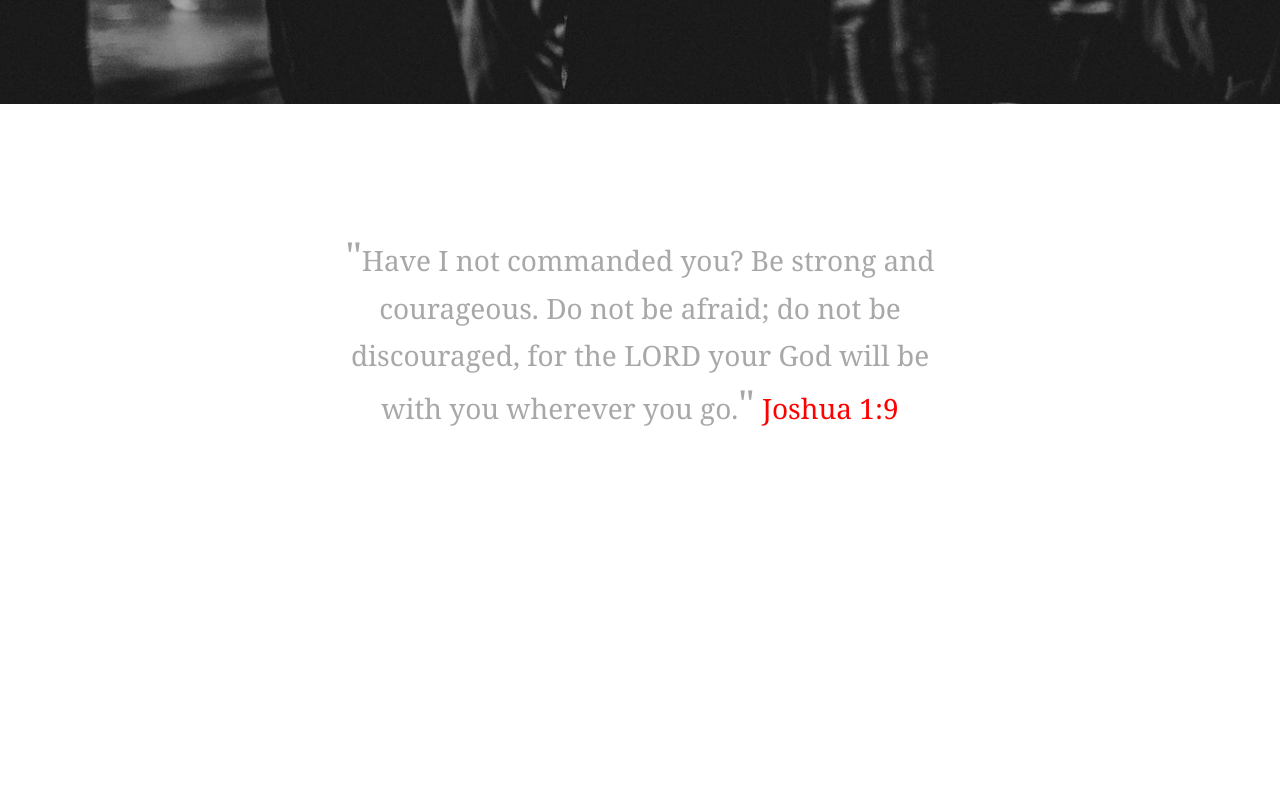
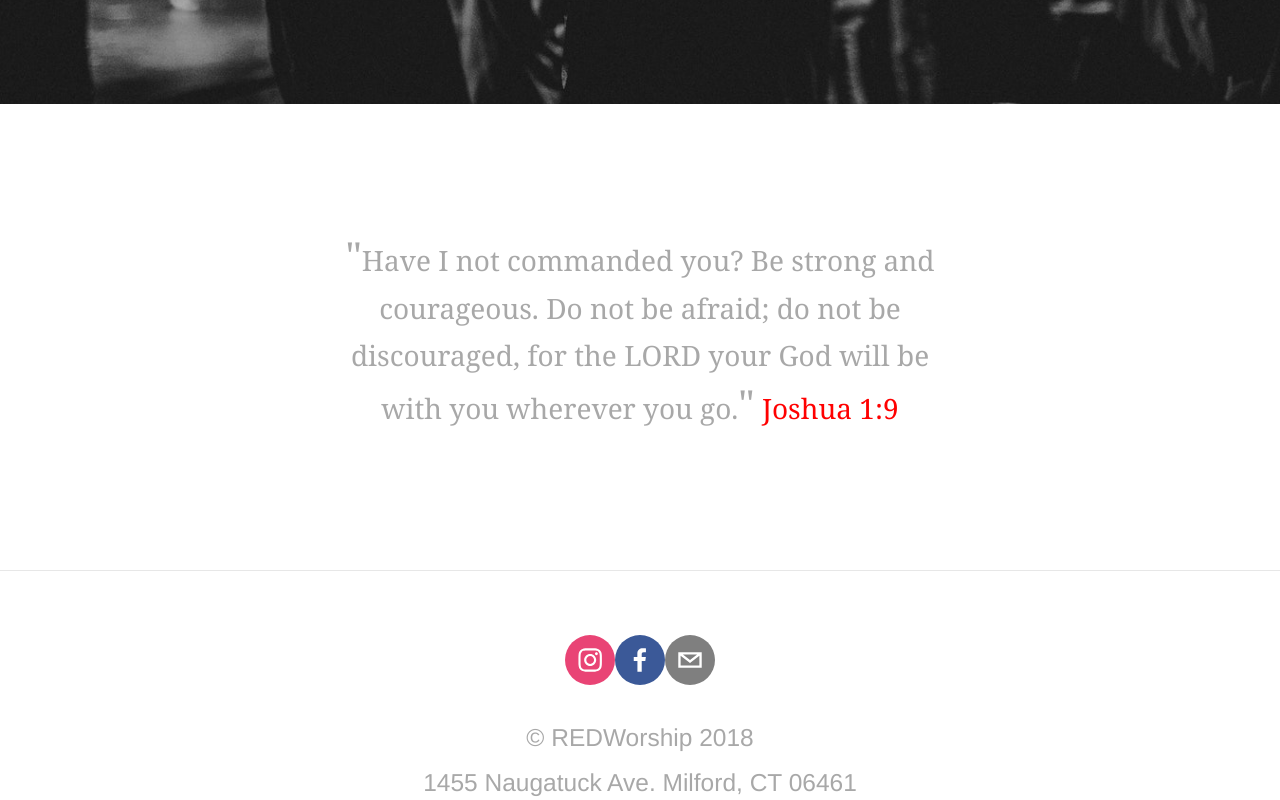
Before and after one commit to CodeLikeYouWantIt/REDW, a React (Create React App) app: page / in a window 1280 px wide. Shown: the part 696-1496 px from the top of the page. Before the commit the page ends 1266 px from the top, so only its background shows below. Built offline with nearby package versions, Linux system fonts and the light colour scheme.

Commit message:
add icons and copyright in footer

```diff
--- a/package.json
+++ b/package.json
@@ -18,5 +18,8 @@
     "build": "react-scripts build",
     "test": "react-scripts test --env=jsdom",
     "eject": "react-scripts eject"
+  },
+  "devDependencies": {
+    "react-social-icons": "^2.8.1"
   }
 }
--- a/public/index.html
+++ b/public/index.html
@@ -11,6 +11,8 @@
     <!-- Optional theme -->
     <link rel="stylesheet" href="https://maxcdn.bootstrapcdn.com/bootstrap/3.3.7/css/bootstrap-theme.min.css" integrity="sha384-rHyoN1iRsVXV4nD0JutlnGaslCJuC7uwjduW9SVrLvRYooPp2bWYgmgJQIXwl/Sp"
       crossorigin="anonymous">
+
+      <link href="//maxcdn.bootstrapcdn.com/font-awesome/4.1.0/css/font-awesome.min.css" rel="stylesheet">
     <!--
       manifest.json provides metadata used when your web app is added to the
       homescreen on Android. See https://developers.google.com/web/fundamentals/engage-and-retain/web-app-manifest/
--- a/src/components/App/App.js
+++ b/src/components/App/App.js
@@ -2,7 +2,7 @@ import React, { Component } from 'react';
 import Home from '../Page/Home/Home'
 import Hamburger from '../HamburgerMenu/Hamburger'
 import AboutHome from '../Page/About/AboutHome'
-import './App.css'
+import Footer from '../Footer/Footer'
 ;
 
 class App extends Component {
@@ -12,6 +12,7 @@ class App extends Component {
                 <Hamburger/>
                 <Home/>
                 <AboutHome/>
+                <Footer/>
             </div>
         );
     }
--- a/src/components/Footer/Footer.css
+++ b/src/components/Footer/Footer.css
@@ -0,0 +1,15 @@
+.footer {
+    font-size:1.75em;
+    border-top: 1px solid #E7E7E7;
+    text-align: center;
+    padding: 5%;
+    left: 0;
+    bottom: 0;
+    height: 200px;
+    width: 100%;
+    color:rgb(168, 168, 168);
+}
+
+#copyright {
+    padding-top: 3%;
+}
--- a/src/components/Footer/Footer.js
+++ b/src/components/Footer/Footer.js
@@ -0,0 +1,20 @@
+import React, {Component} from 'react'
+import { SocialIcon } from 'react-social-icons';
+import '../style.css'
+import './Footer.css'
+
+class Footer extends Component {
+    render (){
+        return(
+                <div class="footer">
+                    <SocialIcon url="https://www.instagram.com/excelklcc/" color="black"/>
+                    <SocialIcon url="https://www.facebook.com/" color="black"/>
+                    <SocialIcon url="mailto:redworshipministry@gmail.com" color="black"/>
+                    <p id="copyright">&copy;  REDWorship 2018  </p>
+                    <p>1455 Naugatuck Ave. Milford, CT 06461</p>
+                </div>
+        )
+    }
+}
+
+export default Footer
--- /dev/null
+++ b/src/components/style.css
@@ -0,0 +1,62 @@
+/* number of columns = c
+in a 12 grid system the width is found by
+(c * 60) + ((c-1)*20)
+Example:
+5 columns
+(5 * 60) + ((5-1)*20) = 380 px
+________________________________________________________
+for 16 grid system the formula will be
+(c * 40) + ((c-1)*20)
+*/
+
+.col-full {
+  width: 100%;
+}
+
+.col-12 {
+  width: 97.9166%; /*     (940/960) x 100     */
+}
+
+.col-11 {
+  width: 89.5833%; /*     (840/960) x 100     */
+}
+
+.col-10 {
+  width: 81.25%; /*       (780/960) x 100     */
+}
+
+.col-9 {
+  width: 72.9166%; /*     (700/960) x 100     */
+}
+
+.col-8 {
+  width: 64.5833%; /*     (620/960) x 100     */
+}
+
+.col-7 {
+  width: 56.25%; /*       (540/960) x 100     */
+}
+
+.col-6 {
+  width: 47.9166%; /*     (460/960) x 100     */
+}
+
+.col-5 {
+  width: 39.5833%; /*     (380/960) x 100     */
+}
+
+.col-4 {
+  width: 31.25%; /*     (300/960) x 100     */
+}
+
+.col-3 {
+  width: 22.9166%; /*     (220/960) x 100     */
+}
+
+.col-2 {
+  width: 14.5833%; /*     (140/960) x 100     */
+}
+
+.col-1 {
+  width: 6.25%; /*     (60/960) x 100     */
+}
```
Also changed, not shown: 1 other file (tests, documents, lock files or other folders).
